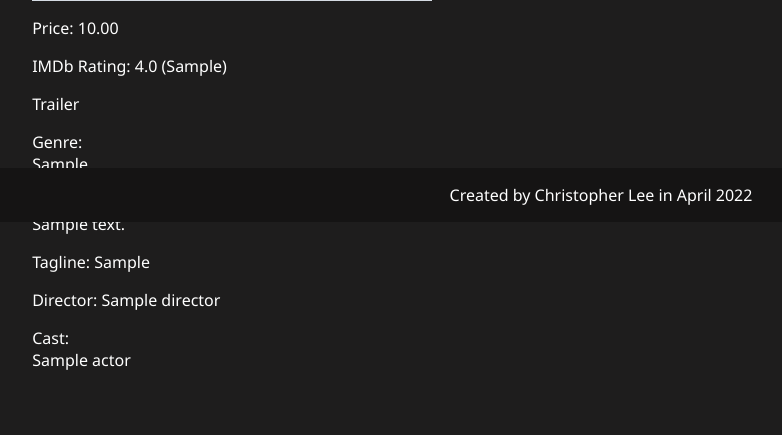
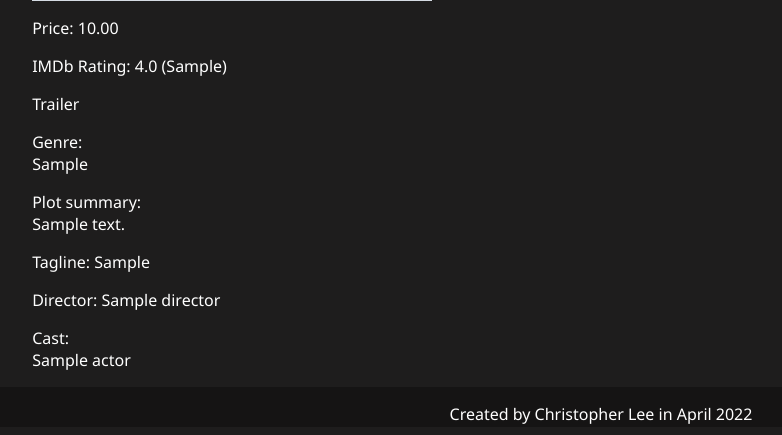
Before and after one commit to topherlee/movie-store, a Django app: page /movie_details/1/ in a window 1280 px wide. Shown: the part 578-1013 px from the top of the page, without its empty margins (39-821 px from the left). Before the commit the page ends 948 px from the top, so only its background shows below. Run offline with Django 4.2, Linux system fonts and the light colour scheme; tables that the repository leaves empty hold one stand-in row (values such as "Sample post"); grey boxes marked "Sample" are stand-in pictures.

Commit message:
changed to smaller dataset and fixed css

```diff
--- a/movie_store/static/movie_store/styles.css
+++ b/movie_store/static/movie_store/styles.css
@@ -28,10 +28,6 @@ a:visited{
 a:hover{
     text-decoration: underline;
     color: white;
-}
-
-.wrapper{
-    margin: 0;
 }
 
 .body-top{
@@ -233,11 +229,22 @@ a:hover{
 }
 
 .footer {
-    position: fixed;
-    left: 0;
+    position: absolute;
     bottom: 0;
     width: 100%;
     background-color: #151414;
     color: white;
     text-align: center;
+    height: 2.5rem;
 }
+
+
+.page-container{
+    margin: 0;
+    position: relative;
+    min-height: 100vh;
+}
+
+.wrapper{
+    padding-bottom: 2.5rem;
+}
--- a/movie_store/templates/movie_store/layout.html
+++ b/movie_store/templates/movie_store/layout.html
@@ -8,6 +8,7 @@
     </head>
     {% block body %}
     <body>
+        <div class="page-container">
             <div class="wrapper">
                     <div class="body-top">
                         <h1 class="page-title">Movie Store</h1>
@@ -55,6 +56,7 @@
                     <p>Created by Christopher Lee in April 2022</p>
                 </div>
             </div>
+        </div>
     </body>
     {% endblock %}
 </html>
```
Also changed, not shown: 1 other file. Lines whose indentation alone changed are shown as unchanged.
